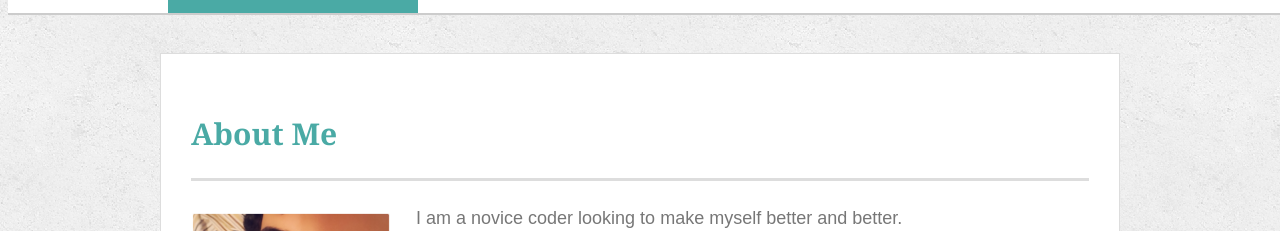
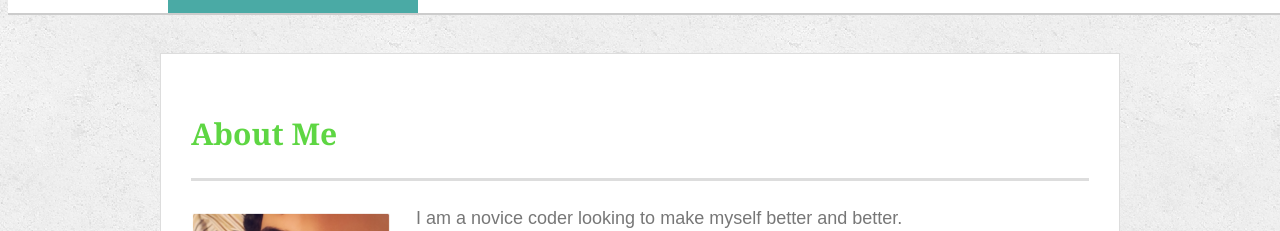
Before and after one commit to RyanStrano/HW-Wireframe, a plain HTML site: page index.html in a window 1280 px wide. Shown: the part 85-316 px from the top of the page. Drawn offline with Linux system fonts and the light colour scheme.

Commit message:
ok I got it

```diff
--- a/assets/css/style.css
+++ b/assets/css/style.css
@@ -35,7 +35,7 @@ h2,
 h3 {
   font-family: Georgia, Times, "Times New Roman", serif;
   font-weight: 700;
-  color: #4aaaa5;
+  color: #5ed643;
 }
 
 h1 {
```
